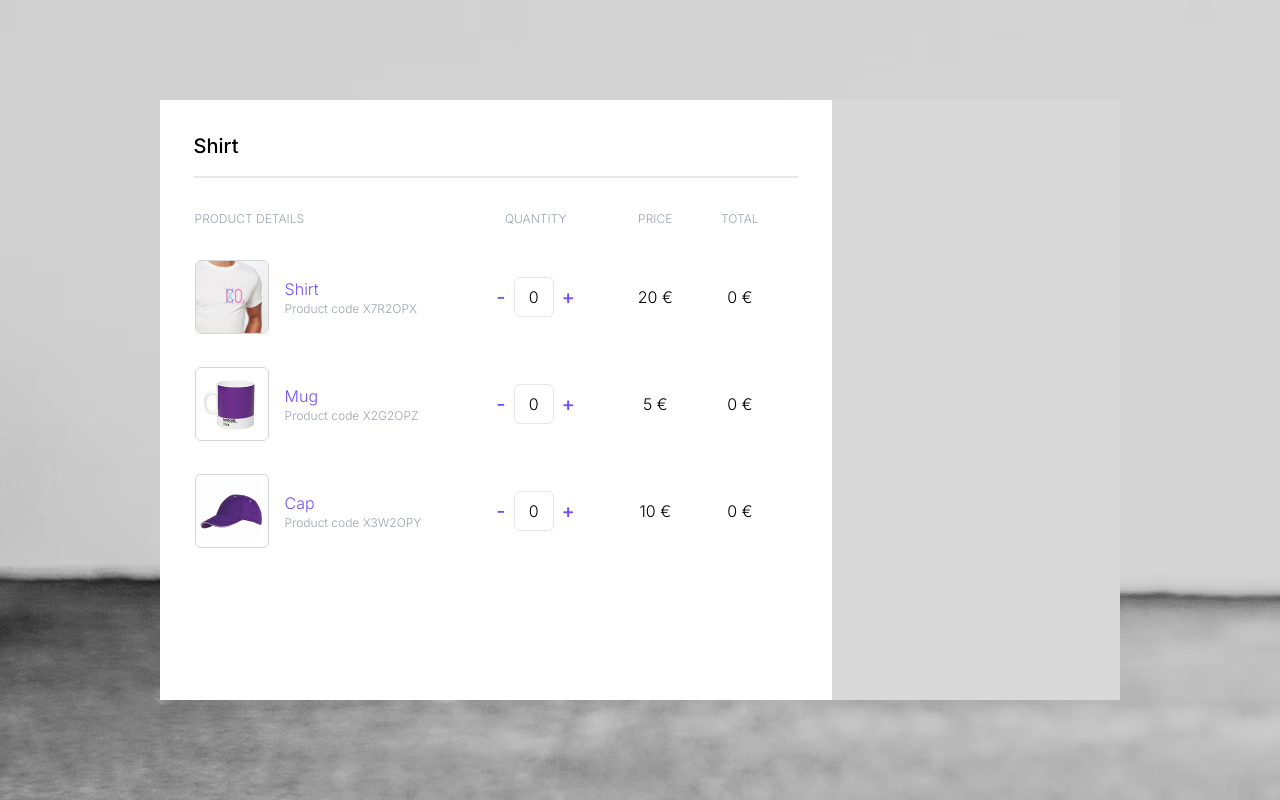
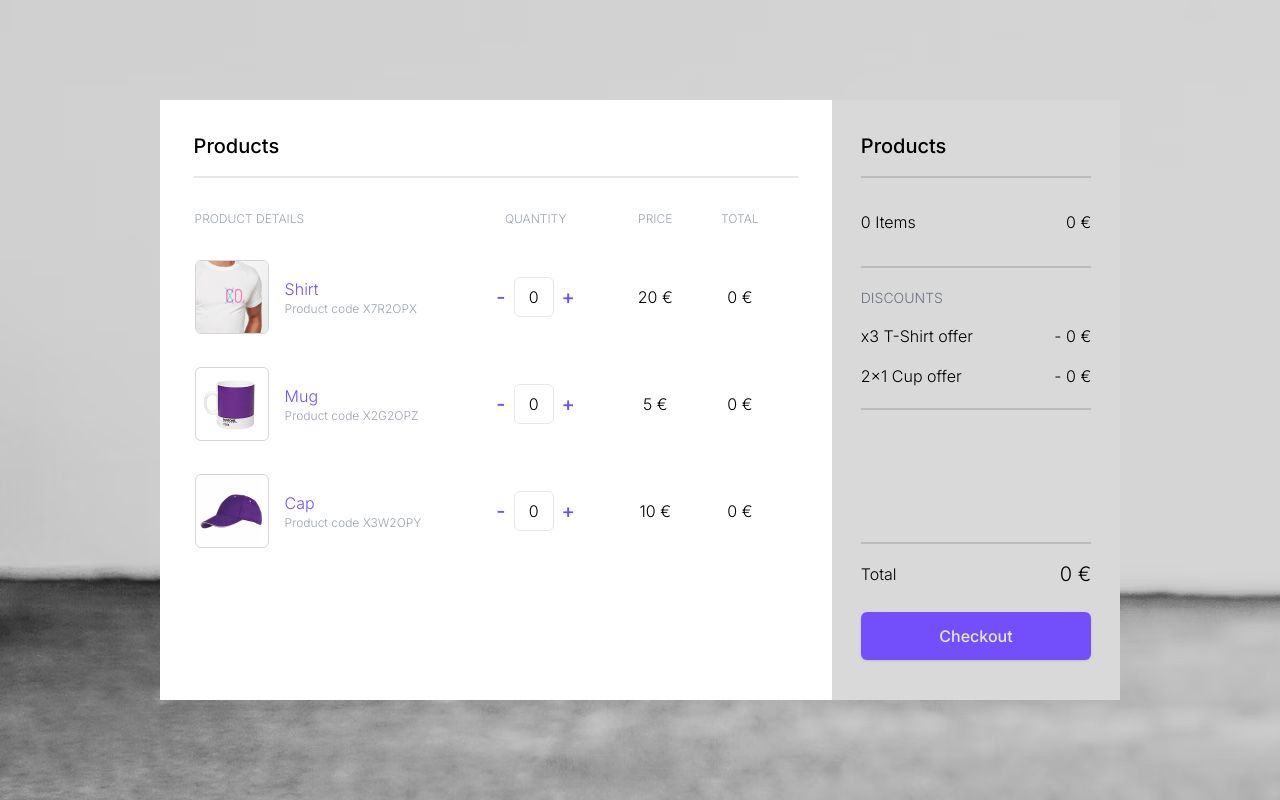
Before and after one commit to shldhll/shopping-cart, a Next.js app: page / in a window 1280 px wide. Built offline with nearby package versions, Linux system fonts and the light colour scheme.

Commit message:
created right panel ui

```diff
--- a/src/app/page.tsx
+++ b/src/app/page.tsx
@@ -1,25 +1,41 @@
 'use client'
 
 import { IProduct, products } from "@/data/products";
-import { useState } from "react";
+import { useEffect, useState } from "react";
 
 export default function Home() {
   const [productQuantity, setProductQuantity] = useState<Record<string, number>>({});
+  const [totalCount, setTotalCount] = useState<number>(0);
+  const [totalPrice, setTotalPrice] = useState<number>(0);
+
+  useEffect(() => {
+    let count = 0;
+    let price = 0;
+
+    for (const productCode in productQuantity) {
+      const productPrice = products.find((product: IProduct) => product.code === productCode)?.price || 0;
+
+      count += productQuantity[productCode] === undefined ? 0 : productQuantity[productCode];
+      price += productQuantity[productCode] === undefined ? 0 : productQuantity[productCode] * productPrice;
+    }
+
+    setTotalCount(count);
+    setTotalPrice(price);
+  }, [productQuantity])
 
   const incrementProductQuantity = (productCode: string) => {
-    // Create a new key for the product if it doesn't exist
+    // Create a new key for the product and set the value to '1' if it doesn't exist
     if (productQuantity[productCode] === undefined) {
       setProductQuantity({
         ...productQuantity,
-        [productCode]: 0
+        [productCode]: 1
+      })
+    } else {
+      setProductQuantity({
+        ...productQuantity,
+        [productCode]: productQuantity[productCode] + 1
       })
     }
-
-    // It is safe to increment the quantity
-    setProductQuantity({
-      ...productQuantity,
-      [productCode]: productQuantity[productCode] + 1
-    })
   }
 
   const decrementProductQuantity = (productCode: string) => {
@@ -41,9 +57,10 @@ export default function Home() {
 
   return (
     <div className="h-screen w-screen bg-[url('/background.jpg')] flex items-center justify-center">
+      {/* Left panel */}
       <div className="h-[75%] w-[75%] flex">
         <div className="h-full w-[70%] bg-white flex flex-col items-center space-y-8">
-          <p className="mt-8 pb-4 text-xl font-medium border-b-[2px] w-[90%]">Shirt</p>
+          <p className="mt-8 pb-4 text-xl font-medium border-b-[2px] w-[90%]">Products</p>
           <table className="w-[90%] font-light">
             <thead>
               <tr>
@@ -81,7 +98,40 @@ export default function Home() {
             </tbody>
           </table>
         </div>
-        <div className="h-full w-[30%] bg-[#d9d9d9]">
+
+        {/* Right panel */}
+        <div className="h-full w-[30%] bg-[#d9d9d9] flex flex-col justify-between font-light">
+          <div className="w-full flex flex-col items-center">
+            <p className="mt-8 pb-4 text-xl font-medium border-b-[2px] border-[#bbbbc0] w-[80%]">Products</p>
+            <div className="flex w-[80%] py-8 justify-between border-b-[2px] border-[#bbbbc0]">
+              <span>{totalCount} Items</span>
+              <span>{totalPrice} €</span>
+            </div>
+            <div className="flex flex-col w-[80%] py-5 border-b-[2px] border-[#bbbbc0] space-y-4">
+              <span className="uppercase font-light text-sm text-gray-500">Discounts</span>
+              <div className="flex flex-col">
+                <div className="flex justify-between">
+                  <span>x3 T-Shirt offer</span>
+                  <span>- 0 €</span>
+                </div>
+              </div>
+              <div className="flex flex-col">
+                <div className="flex justify-between">
+                  <span>2x1 Cup offer</span>
+                  <span>- 0 €</span>
+                </div>
+              </div>
+            </div>
+          </div>
+          <div className="w-full flex flex-col items-center">
+            <div className="flex w-[80%] mb-2 py-4 justify-between border-t-[2px] border-[#bbbbc0] items-center">
+              <span>Total</span>
+              <span className="text-xl">{totalPrice} €</span>
+            </div>
+            <button className="bg-[#734ffc] w-[80%] mb-10 p-3 rounded-md shadow text-gray-200 font-medium">
+              Checkout
+            </button>
+          </div>
         </div>
       </div>
     </div>
```
